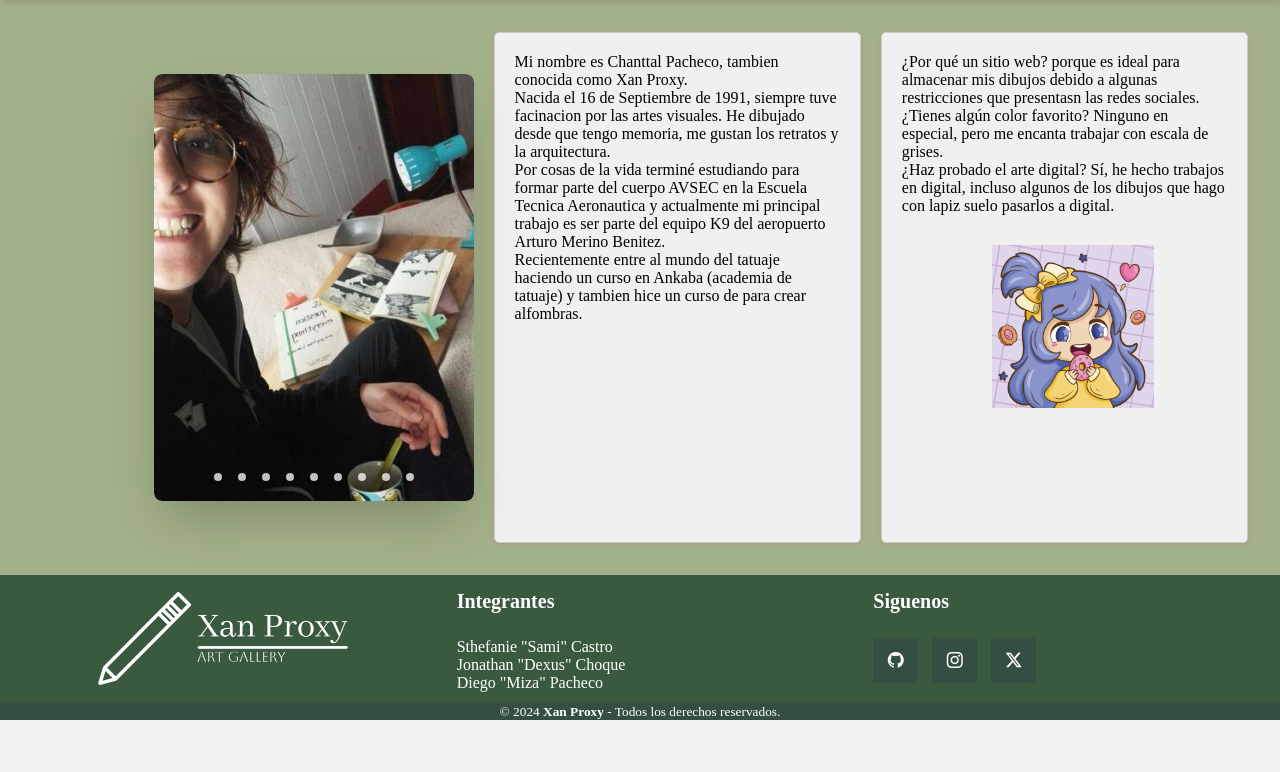
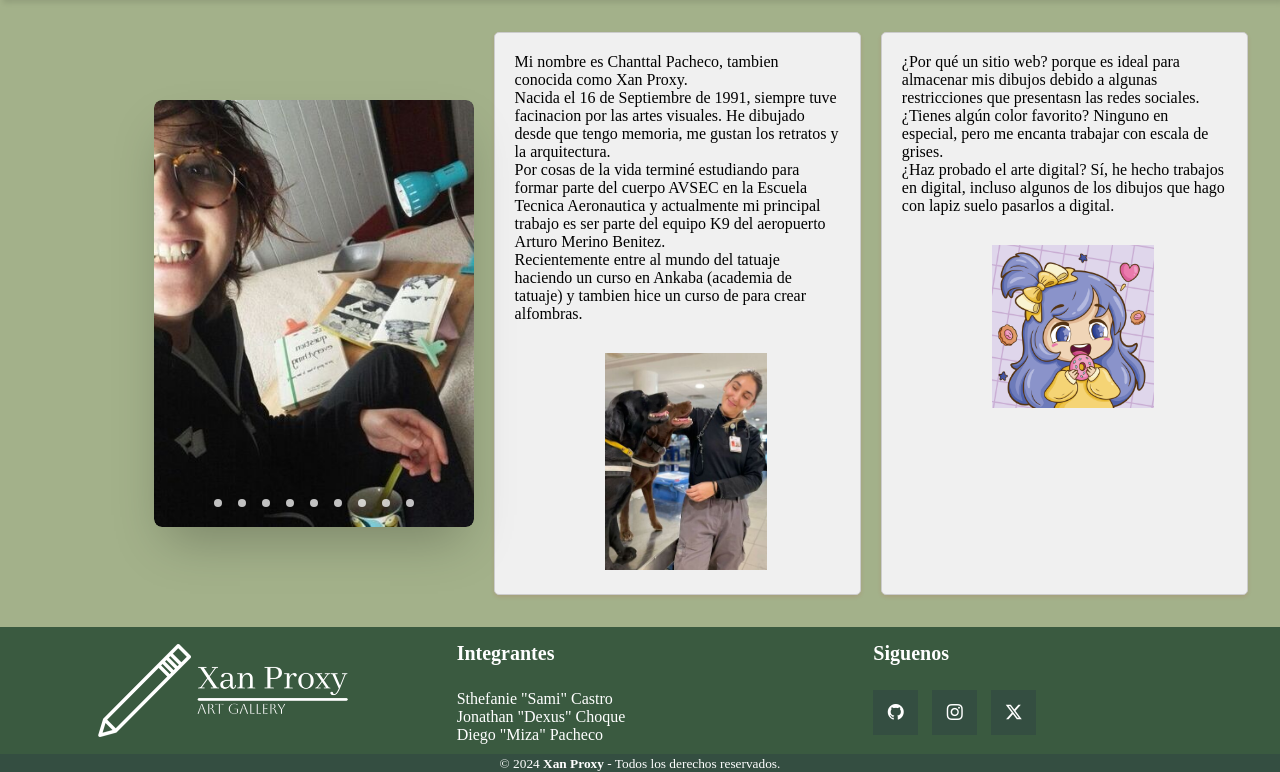
Before and after one commit to MizaBard/EA3_ProgWeb_CastroChoquePacheco, a Django app: page /index in a window 1280 px wide. Shown: the part 80-852 px from the top of the page. Before the commit the page ends 800 px from the top, so only its background shows below. Run offline with Django 4.2, Linux system fonts and the light colour scheme.

Commit message:
Se añade imagen
se agrega una imagen en la pagina index.html bajo el primer parrafo de informacion

```diff
--- a/web/templates/web/index.html
+++ b/web/templates/web/index.html
@@ -116,6 +116,9 @@
         <aside class="contenedor-texto right"> <!-- Contenedor del primer párrafo lateral (derecha) -->
             <div class="parrafo-lateral right"> <!-- Primer párrafo lateral (derecha)-->
                 <p>Mi nombre es Chanttal Pacheco, tambien conocida como Xan Proxy. <br>Nacida el 16 de Septiembre de 1991, siempre tuve facinacion por las artes visuales. He dibujado desde que tengo memoria, me gustan los retratos y la arquitectura. <br>Por cosas de la vida terminé estudiando para formar parte del cuerpo AVSEC en la Escuela Tecnica Aeronautica y actualmente mi principal trabajo es ser parte del equipo K9 del aeropuerto Arturo Merino Benitez. <br>Recientemente entre al mundo del tatuaje haciendo un curso en Ankaba (academia de tatuaje) y tambien hice un curso de para crear alfombras.</p>
+                <div class="text-center">
+                    <img src="{% static '/imgs/Carrusel09.jpg' %}" alt="Descripción de la imagen" class="img-fluid">
+                </div>
             </div>
         </aside>
 
```
Also changed, not shown: db.sqlite3.
